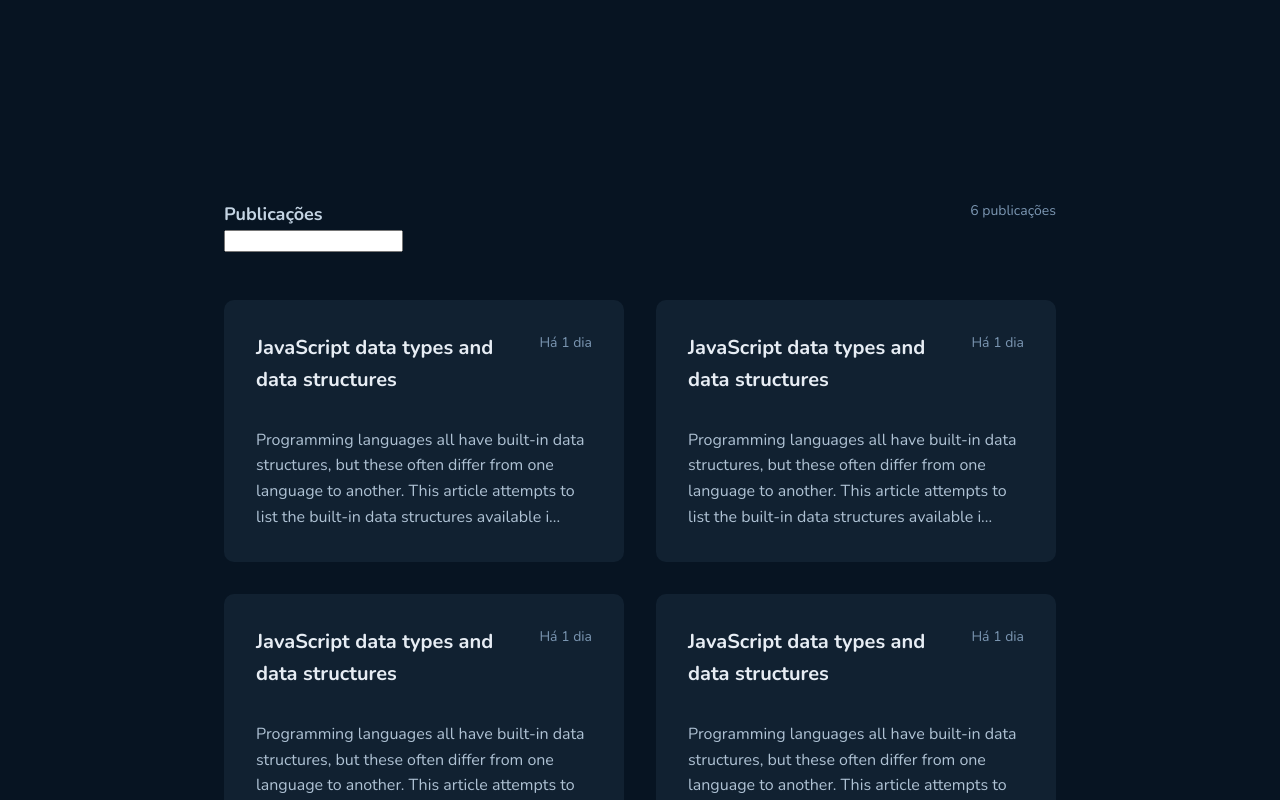
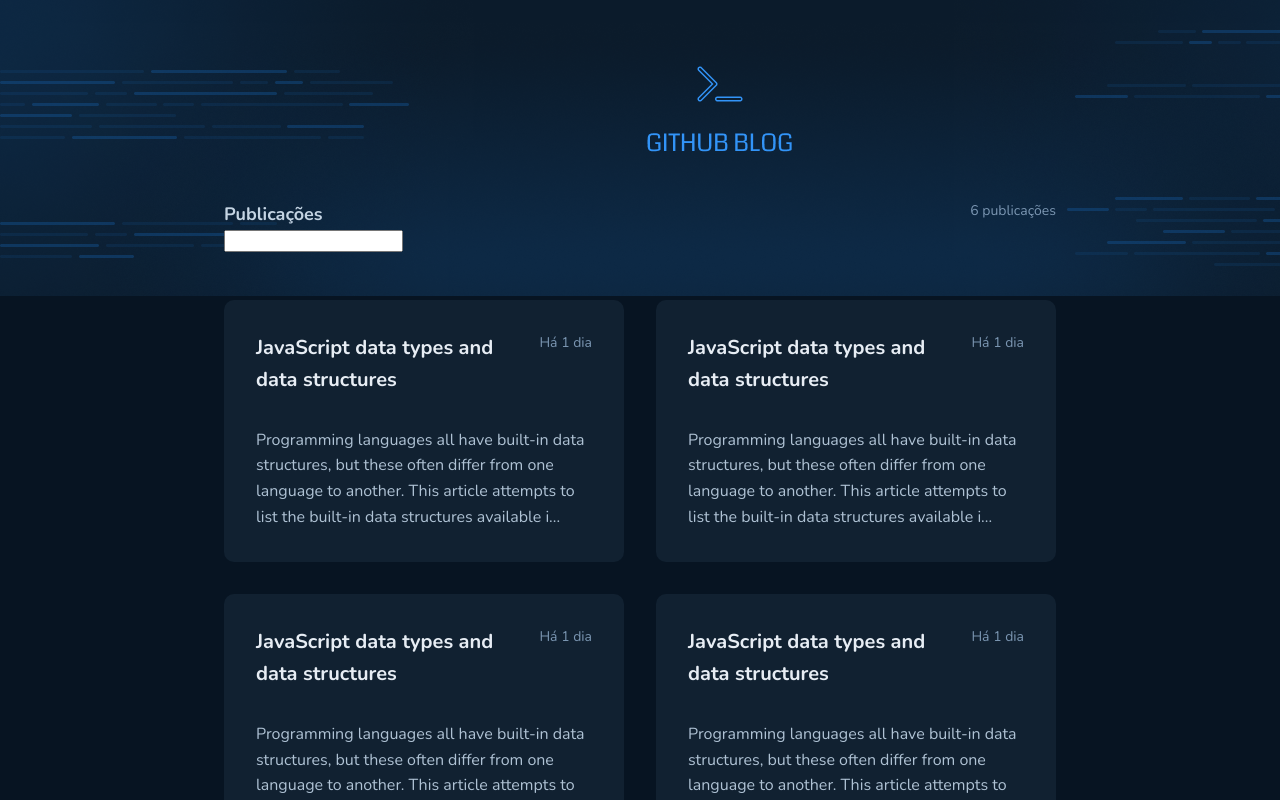
Before and after one commit to mar-alv/ignite-github-blog, a React (Vite) app: page / in a window 1280 px wide. Shown: the top 800 px of the page. Built offline with nearby package versions, Linux system fonts and the light colour scheme; no server answers.

Commit message:
feat: GitHub Blog background image

```diff
--- a/src/pages/home/index.tsx
+++ b/src/pages/home/index.tsx
@@ -1,6 +1,6 @@
 import { IISsue } from '@interfaces'
 import { Issue, Profile, SearchBar } from '@components'
-import { Issues, PageContainer } from './style'
+import { Issues } from './style'
 
 export function HomePage() {
   const issues: IISsue[] = [
@@ -49,7 +49,7 @@
   ]
 
   return (
-    <PageContainer>
+    <main>
       <Profile />
       <SearchBar issuesCount={issues.length} />
       <Issues>
@@ -57,6 +57,6 @@
           <Issue key={i.id} issue={i} />
         ))}
       </Issues>
-    </PageContainer>
+    </main>
   )
 }
--- a/src/pages/home/style.ts
+++ b/src/pages/home/style.ts
@@ -1,11 +1,4 @@
 import styled from 'styled-components'
-
-export const PageContainer = styled.main`
-  width: 100%;
-  max-width: 880px;
-  margin: 12.5rem auto 0;
-  padding: 0 1.5rem;
-`
 
 export const Issues = styled.div`
   margin-top: 3rem;
--- a/src/styles/global.ts
+++ b/src/styles/global.ts
@@ -1,4 +1,5 @@
 import { createGlobalStyle } from 'styled-components'
+import backgroundImage from '../assets/backgroundImage.png'
 
 export const GlobalStyle = createGlobalStyle`
   * {
@@ -11,9 +12,18 @@
     -webkit-font-smoothing: antialiased;
 
     background-color:  ${(props) => props.theme['base-background']};
+    background-image: url(${backgroundImage});
+    background-repeat: no-repeat;
   }
 
   body, input, textarea, button {
     font-family: 'Nunito', sans-serif;
   }
+
+  main {
+    width: 100%;
+    max-width: 880px;
+    margin: 12.5rem auto 0;
+    padding: 0 1.5rem;
+  }
 `
```
Also changed, not shown: src/assets/backgroundImage.png (renamed from src/assets/header.png).
